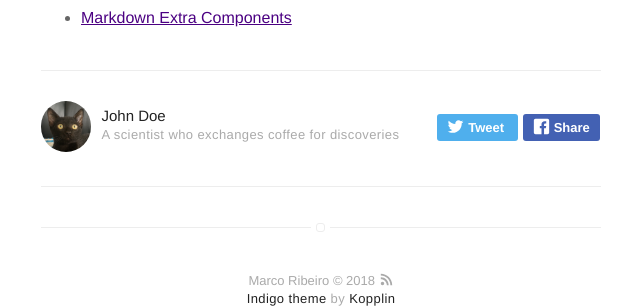
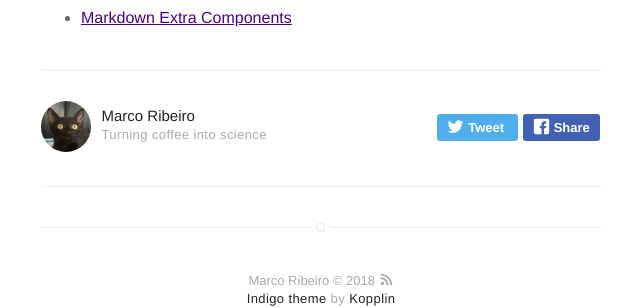
Before and after one commit to marcoffee/marcoffee.github.io, a Jekyll site: the page built from _posts/2016-02-24-markdown-common-elements.markdown, in a window 1280 px wide and 900 px high, scrolled down 5471 px. Shown: the part 530-838 px from the top of the window, without its empty margins (319-959 px from the left). Built offline with Jekyll 4.4.1, drawn with Linux system fonts in a browser that asks for light colours; emoji names are drawn with the system emoji font.

Commit message:
Updated config

```diff
--- a/_config.yml
+++ b/_config.yml
@@ -1,6 +1,6 @@
 # main text of home
 name: Marco Ribeiro
-bio: A scientist who exchanges coffee for discoveries
+bio: Turning coffee into science
 
 # twitter summary info
 description: Marco's personal page
@@ -12,7 +12,7 @@
 
 # If you want to include your resume, set to true
 # and specify source (external or local).
-resume: true
+resume: false
 resume-external: true
 resume-url: https://google.com/?q=my+resume
 
@@ -34,17 +34,20 @@
   categories: [] # [blog, project] # only show disqus for posts that have these categories
 
 # if you don't have any of social below, comment the line
-facebook: facedomarco
+# facebook: facedomarco
 # twitter: mytwitter
 # google: mygoogle
 # instagram: myinstagram
 # pinterest: mypinterest
-# linkedin: mylinkedin
+linkedin: marco-ribeiro-38966111a
 # youtube: myyoutube
 # spotify: myspotify
 github: marcopush
+lattes: 7770838213198044
+# scholar: y1xlxlsAAAAJ
+researchgate: Marco_Ribeiro11
 # lastfm: mylastfm
-# stackoverflow: 7044681/mystackoverflow
+stackoverflow: 6441345
 # quora: userquora
 # reddit: username
 # medium: medium
@@ -54,8 +57,8 @@
 
 authors:
     johndoe:
-        name: John Doe
-        bio: A scientist who exchanges coffee for discoveries
+        name: Marco Ribeiro
+        bio: Turning coffee into science
         external-image: false
         picture: assets/images/profile.jpg
         # twitter: johndoe
```
